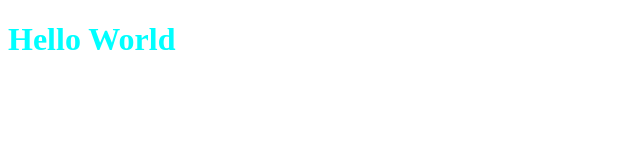
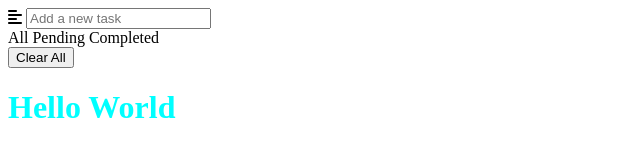
Before and after one commit to YussufOB/To-Do-List, a website built with webpack: page src/index.html in a window 1280 px wide. Shown: the whole page, without its empty margins (0-640 px from the left). Built offline with nearby package versions, Linux system fonts and the light colour scheme; files whose address does not match are found by name.

Commit message:
Update HTML file

```diff
--- a/src/index.html
+++ b/src/index.html
@@ -1,11 +1,30 @@
 <!DOCTYPE html>
-<html>
-  <head>
-    <meta charset="utf-8" />
-    <title>Getting Started</title>
-    <script src="https://unpkg.com/lodash@4.17.20"></script>
-  </head>
-  <body>
-    <script src="./src/index.js"></script>
-  </body>
+<html lang="en">
+<head>
+  <meta charset="UTF-8">
+  <meta http-equiv="X-UA-Compatible" content="IE=edge">
+  <meta name="viewport" content="width=device-width, initial-scale=1.0">
+  <link rel="stylesheet" href="index.css">
+  <script src="https://kit.fontawesome.com/1242660221.js" crossorigin="anonymous"></script>
+  <title>Document</title>
+</head>
+<body>
+  <div class="wrapper">
+    <div class="task-input">
+      <i class="fa-solid fa-align-left"></i>
+      <input type="text" placeholder="Add a new task" id="toDoInput">
+    </div>
+    <div class="controls">
+      <div class="filters">
+        <span id="all" class="active">All</span>
+        <span id="all">Pending</span>
+        <span id="all">Completed</span>
+      </div>
+      <button class="clear-btn">Clear All</button>
+    </div>
+    <ul class="task-box"></ul>
+  </div>
+
+  <script src="./src/index.js"></script>
+</body>
 </html>
--- a/src/style.css
+++ b/src/style.css
@@ -1,3 +1,7 @@
 .aqua {
   color: aqua;
 }
+
+/* @media screen and (min-width: 768px) {
+
+} */
```
